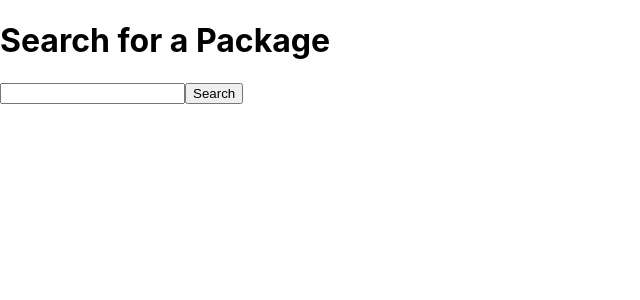
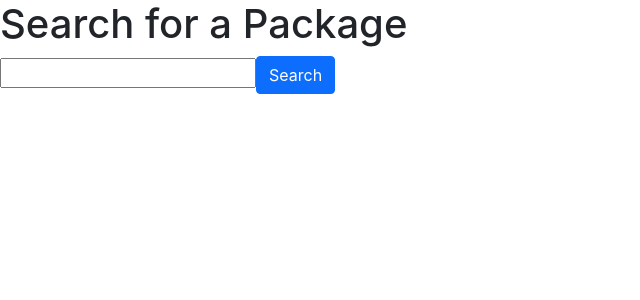
Before and after one commit to rugieri/redux-ts, a React (Create React App) app: page / in a window 1280 px wide. Shown: the top 300 px of the page, without its empty margins (0-640 px from the left). Built offline with nearby package versions, Linux system fonts and the light colour scheme.

Commit message:
added bootstrap

```diff
--- a/public/index.html
+++ b/public/index.html
@@ -9,12 +9,17 @@
       name="description"
       content="Web site created using create-react-app"
     />
+
     <link rel="apple-touch-icon" href="%PUBLIC_URL%/logo192.png" />
     <!--
       manifest.json provides metadata used when your web app is installed on a
       user's mobile device or desktop. See https://developers.google.com/web/fundamentals/web-app-manifest/
     -->
     <link rel="manifest" href="%PUBLIC_URL%/manifest.json" />
+    <link href="https://cdn.jsdelivr.net/npm/bootstrap@5.0.1/dist/css/bootstrap.min.css" rel="stylesheet" integrity="sha384-+0n0xVW2eSR5OomGNYDnhzAbDsOXxcvSN1TPprVMTNDbiYZCxYbOOl7+AMvyTG2x" crossorigin="anonymous">
+
+
+
     <!--
       Notice the use of %PUBLIC_URL% in the tags above.
       It will be replaced with the URL of the `public` folder during the build.
@@ -24,6 +29,9 @@
       work correctly both with client-side routing and a non-root public URL.
       Learn how to configure a non-root public URL by running `npm run build`.
     -->
+    <!-- CSS only -->
+
+
     <title>React App</title>
   </head>
   <body>
--- a/src/components/ReposList.tsx
+++ b/src/components/ReposList.tsx
@@ -15,7 +15,7 @@
   <div>
     <form onSubmit={onSubmit}>
       <input value={term} onChange={e => setTerm(e.target.value)}/>
-      <button>Search</button>
+      <button className='btn btn-primary'>Search</button>
     </form>
   </div>
   )
```
